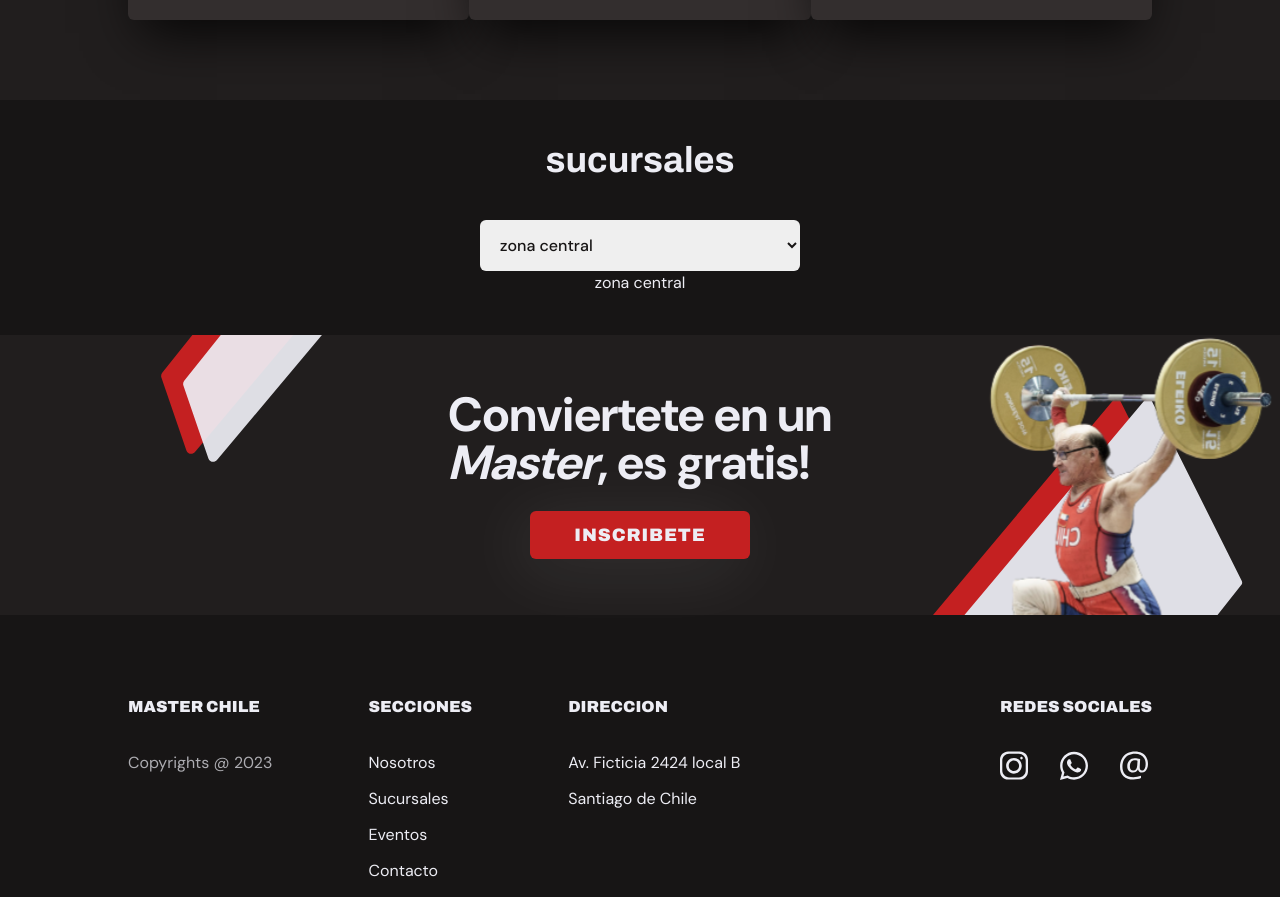
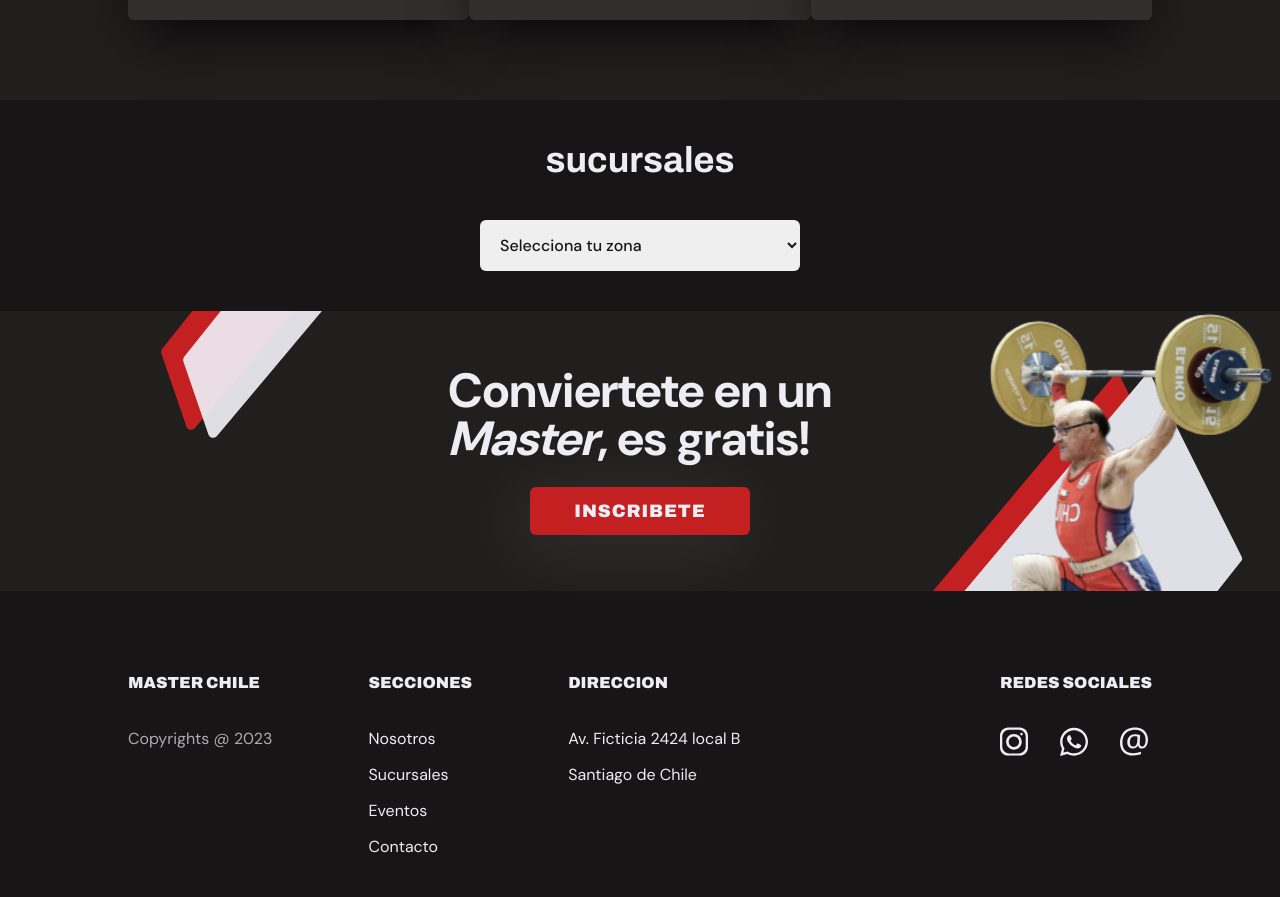
Before and after one commit to JooseMM/master-chile, an Angular app: page /inicio in a window 1280 px wide. Shown: the part 1388-2285 px from the top of the page. Built offline with nearby package versions, Linux system fonts and the light colour scheme.

Commit message:
add but not finish service logic

```diff
--- a/src/app/components/sucursales/sucursales.component.html
+++ b/src/app/components/sucursales/sucursales.component.html
@@ -1,11 +1,10 @@
 <section class="bg-strong-black text-dimmed-white py-10 flex flex-col justify-center items-center">
   <h3 class="archivo-font font-bold mb-10 text-4xl">sucursales</h3>
-  <select class="py-3.5 px-4 w-80 text-strong-black font-medium rounded-md" [(ngmodel)]="zonas">
-    <option value="zona sur">zona sur</option>
-    <option value="zona norte">zona norte</option>
-    <option value="zona central">zona central</option>
+  <select class="py-3.5 px-4 w-80 text-strong-black font-medium rounded-md" [(ngModel)]="selected"
+    (ngModelChange)="onValueChange($event)">
+    <option value="" disabled selected>Selecciona tu zona</option>
+    <option *ngFor="let branch of branchesData | keyvalue" [value]="branch.key">{{ branch.key | convertToReadable}}
+    </option>
   </select>
-  <div>
-    <button>santiago</button>
-  </div>
+  <h4>{{selected}}</h4>
 </section>
--- a/src/app/components/sucursales/sucursales.component.ts
+++ b/src/app/components/sucursales/sucursales.component.ts
@@ -1,38 +1,25 @@
-import { Component } from '@angular/core';
+import { Component, OnInit, OnChanges } from '@angular/core';
+import {DataService} from "../../data.service"
 
 @Component({
   selector: 'app-sucursales',
-  template: `
-  <section class="bg-strong-black text-dimmed-white py-10 flex flex-col justify-center items-center">
-    <h3 class="archivo-font font-bold mb-10 text-4xl">sucursales</h3>
-      <select class="py-3.5 px-4 w-80 text-strong-black font-medium rounded-md" [(ngModel)]="zonas" >
-        <option value="zona sur">zona sur</option>
-        <option value="zona norte">zona norte</option>
-        <option value="zona central">zona central</option>
-      </select>
-  <div>
-    <button>{{zonas}}</button>
-  </div>
-  </section>
-
-
-`,
-  //templateUrl: './sucursales.component.html',
+  templateUrl: './sucursales.component.html',
   styles: [
   ]
 })
-export class SucursalesComponent {
-zonas = "zona central"
+export class SucursalesComponent implements OnInit{
+  ngOnInit(): void{
+
+  }
+  constructor(private dataService: DataService) {
+
+  }
+branchesData: any = undefined;
+selected: string = ''
+  onValueChange(updateSelection: string) {
+    if(updateSelection) {
+      this.selected = updateSelection;
+      console.log(this.selected);
+    }
+  }
 }
-
-//  <section class="bg-strong-black text-dimmed-white py-10 flex flex-col justify-center items-center">
-//    <h3 class="archivo-font font-bold mb-10 text-4xl">sucursales</h3>
-//      <select class="py-3.5 px-4 w-80 text-strong-black font-medium rounded-md" [(ngmodel)]="zonas" >
-//        <option value="zona sur">zona sur</option>
-//        <option value="zona norte">zona norte</option>
-//        <option value="zona central">zona central</option>
-//      </select>
-//  <div>
-//    <button>santiago</button>
-//  </div>
-//  </section>
--- /dev/null
+++ b/src/app/convert-to-readable.pipe.ts
@@ -0,0 +1,14 @@
+import { Pipe, PipeTransform } from '@angular/core';
+
+@Pipe({
+  name: 'convertToReadable'
+})
+export class ConvertToReadablePipe implements PipeTransform {
+
+  transform(value: any): string {
+    value = value.toString();
+    const transformToNormal = value.replace(/([a-z])([A-Z])/g, '$1 $2');
+    return transformToNormal.charAt(0).toUpperCase() + transformToNormal.slice(1);
+  }
+
+}
--- /dev/null
+++ b/src/app/data.service.ts
@@ -0,0 +1,24 @@
+import { Injectable, OnInit} from '@angular/core';
+import { HttpClient  } from '@angular/common/http';
+import { Subject } from 'rxjs';
+
+@Injectable({
+  providedIn: 'root'
+})
+export class DataService implements OnInit {
+
+    branchesData: any;
+  constructor(private http: HttpClient){
+  }
+  ngOnInit(): void {
+    this.http.get('../../../assets/branches/braches.json').subscribe((res:any)=>{
+      this.branchesData = res.branches;
+    })
+  }
+  private BranchesIn = new Subject<any>();
+  showbranchesIn = this.BranchesIn.asObservable();
+
+  updateBranchesIn(newData: string) {
+    this.BranchesIn.next(newData);
+  }
+}
```
Also changed, not shown: src/app/app.module.ts (+6 -2 lines), src/assets/branches/braches.json (+15 -17 lines), 2 other files (tests, documents, lock files or other folders).
